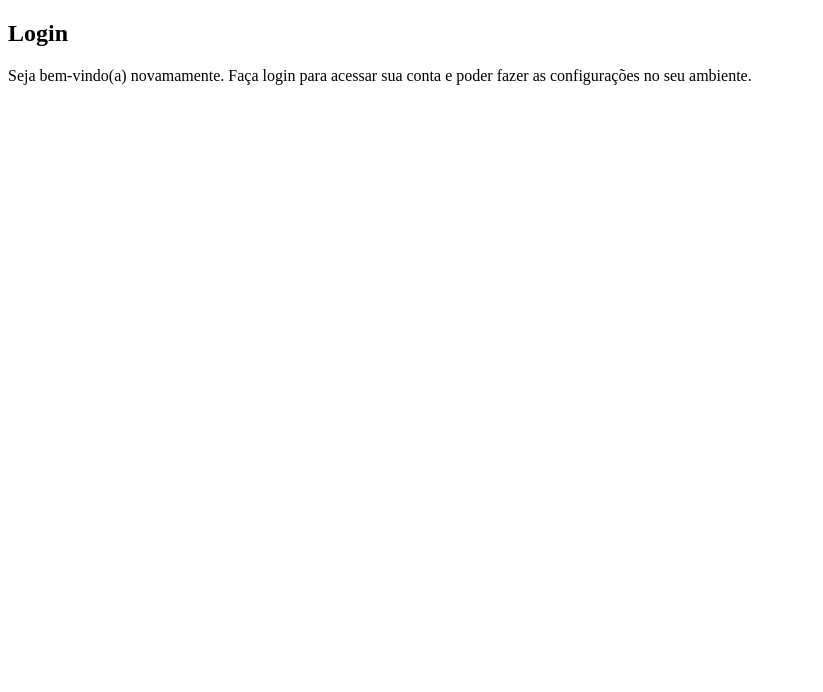
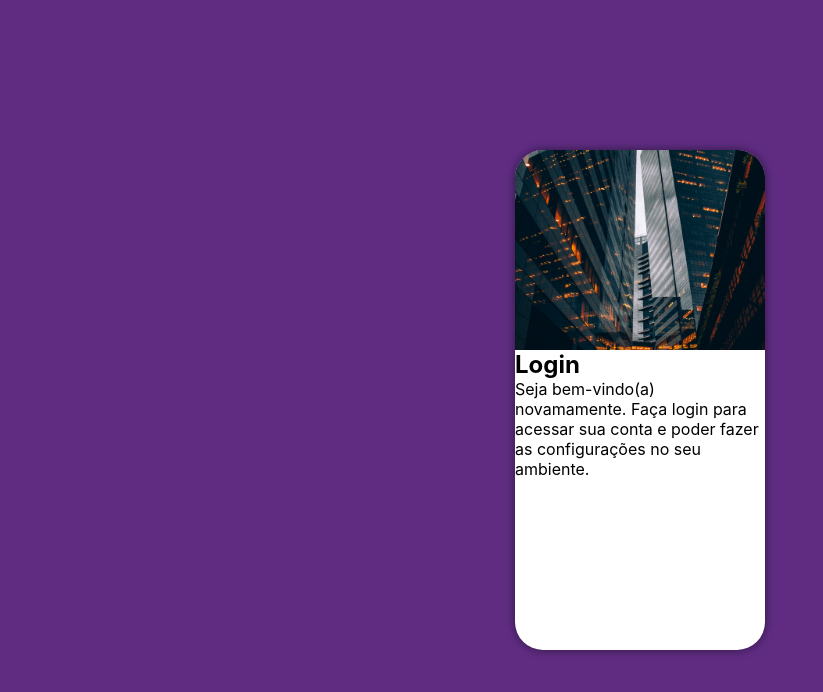
Before and after one commit to espedroso/projeto-login, a plain HTML site: page index.html in a window 1280 px wide. Shown: the whole page, without its empty margins (0-823 px from the left). Drawn offline with Linux system fonts and the light colour scheme.

Commit message:
começando o projeto

```diff
--- a/estilos/style.css
+++ b/estilos/style.css
@@ -3,6 +3,45 @@
 /*
     Paleta de Cores
     Verde: #49a09d
-    lilás: 5f2c82
+    lilás: #5f2c82
 
 */
+
+*{
+    font-family:  -apple-system, BlinkMacSystemFont, 'Segoe UI', Roboto, Oxygen, Ubuntu, Cantarell, 'Open Sans', 'Helvetica Neue', sans-serif;
+    margin: 0px;
+    padding: 0px;
+    box-sizing: border-box;
+}
+
+body, html{
+    background-color: #5f2c82 ;
+    width: 100vw;
+    height: 100vh;
+}
+
+main{
+    position: relative;
+    width: 100vw;
+    height: 100vh;
+}
+
+section#login {
+    position: relative;
+    top: 50%;
+    left: 50%;
+    overflow: hidden ;
+    box-shadow: 0px 0px 10px rgba(0, 0, 0, 0.5);
+    transform: translate(-50%, -50%);
+    background-color: white;
+    width: 250px;
+    height: 500px;
+    border-radius: 28px;
+}
+
+section#login > div#imagem{
+    background: #5f2c82 url(../imagens/build.jpg.jpg) no-repeat;
+    background-size: cover;
+    background-position: left center;
+    height: 200px;
+}
--- a/index.html
+++ b/index.html
@@ -8,8 +8,8 @@
     <link rel="stylesheet" href="estilos/style.css">
 </head>
 <body>
-    <main id="login">
-        <section>
+    <main >
+        <section id="login">
             <div id="imagem">
                 <!-- Foto -->
             </div>
```
